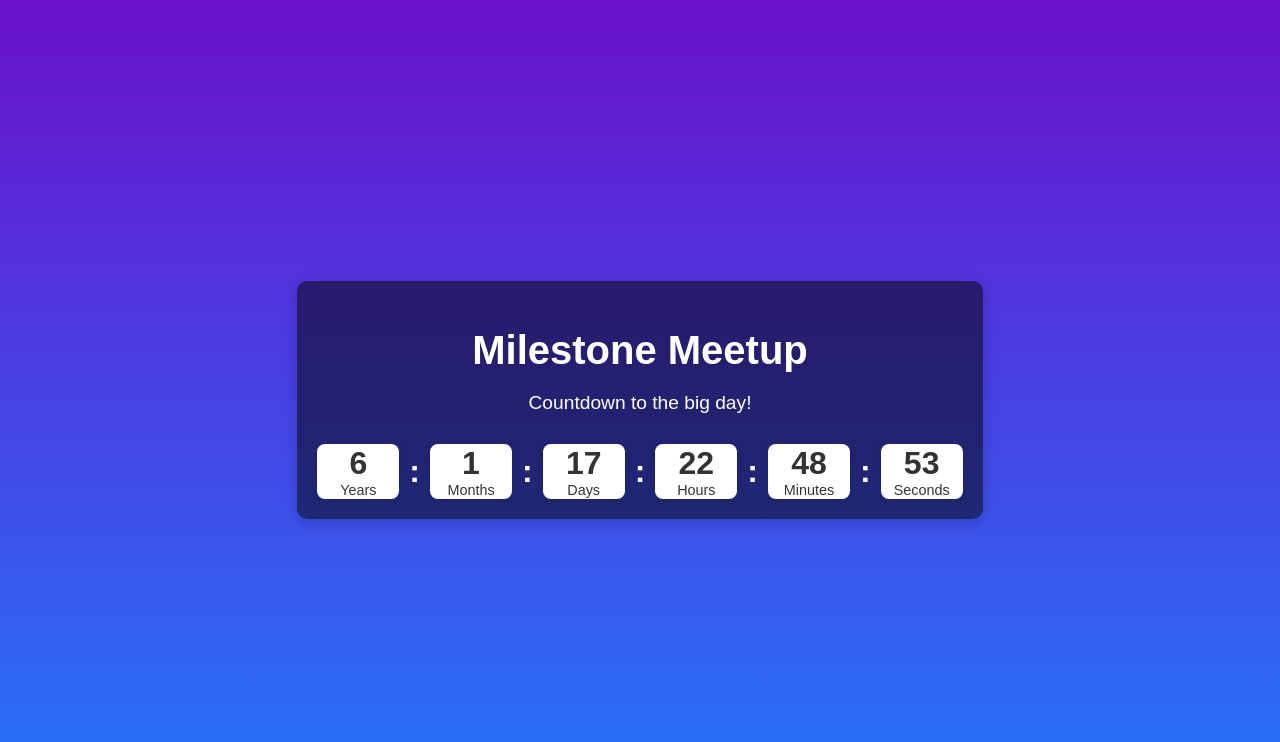
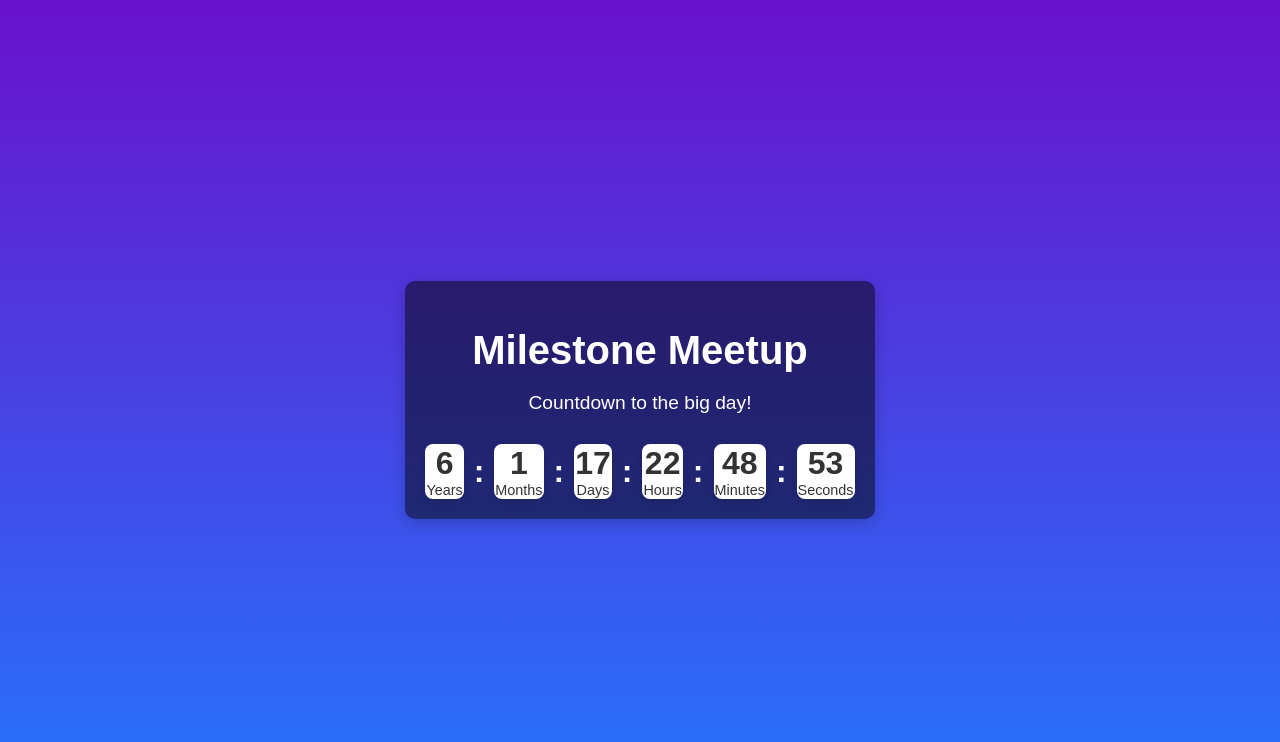
Before and after one commit to Nikhildvloper/Milestone-Meetup, a plain HTML site: page index.html in a window 1280 px wide. Drawn offline with Linux system fonts and the light colour scheme.

Commit message:
Update styles.css

```diff
--- a/styles.css
+++ b/styles.css
@@ -41,7 +41,7 @@ h1 {
   color: #333;
   padding: 1px 1px;
   border-radius: 8px;
-  min-width: 80px;
+  min-width: 4px;
   text-align: center;
   box-shadow: 0 4px 10px rgba(0, 0, 0, 0.1);
 }
```
